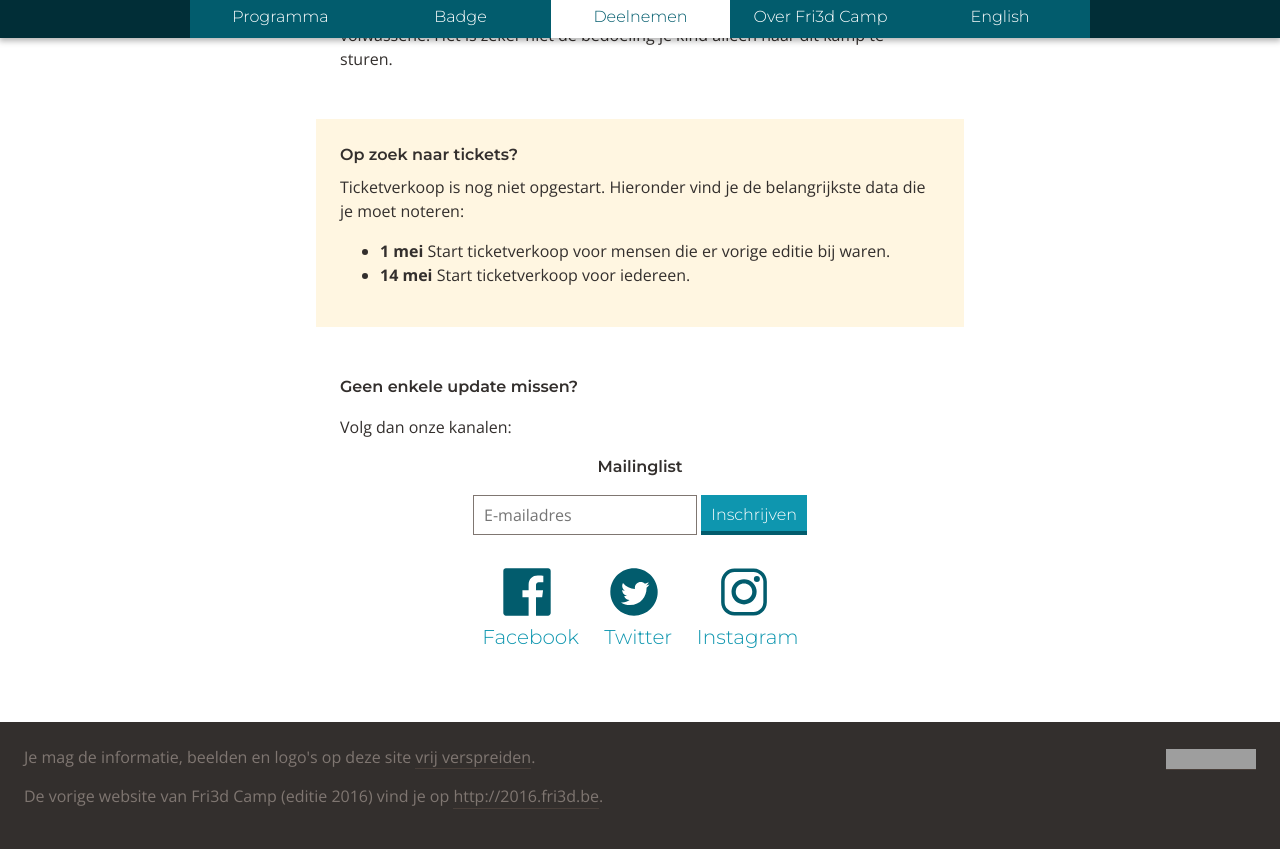
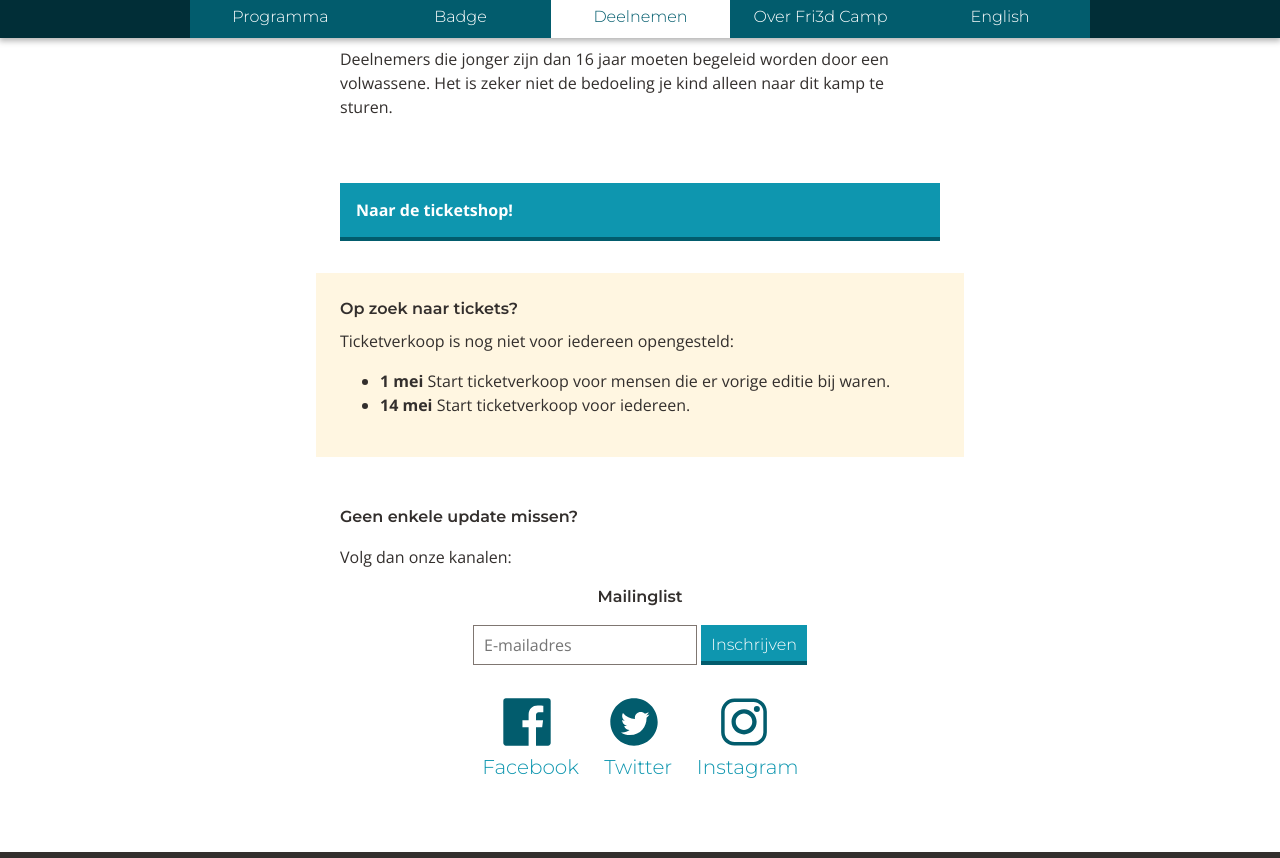
Before and after one commit to Fri3dCamp/fri3d2018-announce, a Jekyll site: the page built from deelnemen/tickets.html, in a window 1280 px wide and 900 px high, scrolled down 894 px, cut to the strip 42-900 px from the top of the window. Built offline with Jekyll 4.4.1, drawn with Linux system fonts in a browser that asks for light colours; nearby versions of some CDN libraries; grey boxes are pictures that could not be loaded.

Commit message:
update ticket page

```diff
--- a/deelnemen/tickets.html
+++ b/deelnemen/tickets.html
@@ -36,12 +36,15 @@ navlevel: 1
             <td>business ticket<p class="subtext">Met factuur</p></td>
         </tr>
     </table>
+</div>
+<div class="maincontent">
     <p>Als iedereen ouder dan 16 een shift van 3 uur doet (de bar open houden, helpen met de barbecue,&hellip;), dan is al het werk gedaan. Je betaalt een extraatje als je geen vrijwilligersshift wil mee draaien, voor een premium ticket.</p>
     <p>Deelnemers die jonger zijn dan 16 jaar moeten begeleid worden door een volwassene. Het is zeker niet de bedoeling je kind alleen naar dit kamp te sturen.</p>
 </div>
+{% include cta-tickets.html %}
 <div class="notice notice-info">
     <h2>Op zoek naar tickets?</h2>
-    <p>Ticketverkoop is nog niet opgestart. Hieronder vind je de belangrijkste data die je moet noteren:</p>
+    <p>Ticketverkoop is nog niet voor iedereen opengesteld:</p>
     <ul>
         <li><strong>1 mei</strong> Start ticketverkoop voor mensen die er vorige editie bij waren.</li>
         <li><strong>14 mei</strong> Start ticketverkoop voor iedereen.</li>
```
